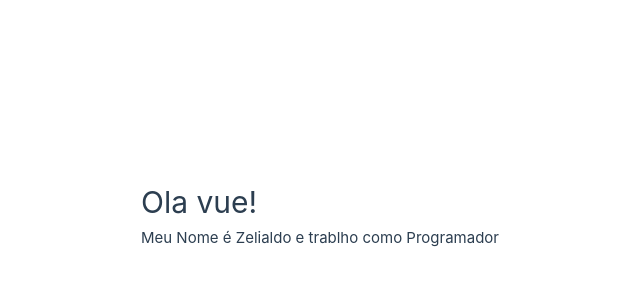
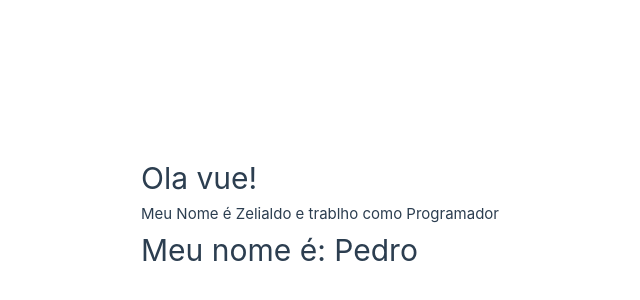
Before and after one commit to zelialdo/curso_vue3, a Vue app in the folder vue-project/: page / in a window 1280 px wide. Shown: the part 186-486 px from the top of the page, without its empty margins (141-781 px from the left). Built offline with nearby package versions, Linux system fonts and the light colour scheme.

Commit message:
life Cycle

```diff
--- a/vue-project/src/App.vue
+++ b/vue-project/src/App.vue
@@ -1,14 +1,19 @@
 <template>
- <PrimeiroComponente />
+  <div>
+    <PrimeiroComponente />
+    <LifeCycle/>
+  </div>
 </template>
 
 <script>
   import PrimeiroComponente from './components/icons/PrimeiroComponente.vue'
+  import LifeCycle from './components/icons/LifeCycle.vue'
 
 export default {
   name: 'App',
   components: {
-    PrimeiroComponente
+    PrimeiroComponente,
+    LifeCycle
   }
 }
 </script>
--- /dev/null
+++ b/vue-project/src/components/icons/LifeCycle.vue
@@ -0,0 +1,26 @@
+<template>
+  <h1>
+    Meu nome é: {{ nome }}
+  </h1>
+</template>
+
+<script>
+export default {
+  name: 'LifeCycle',
+  data(){
+    return{
+      nome: 'Ainda não sei'
+    }
+  },
+  created() {
+    setTimeout(() => {
+      this.nome = "Zé"
+    }, 1000);
+  },
+  mounted() {
+    setTimeout(() => {
+      this.nome = "Pedro"
+    }, 2000);
+  }
+}
+</script>
```
Also changed, not shown: vue-project/src/components/icons/IconCommunity.vue (deleted, +0 -7 lines), vue-project/src/components/icons/IconDocumentation.vue (deleted, +0 -7 lines), vue-project/src/components/icons/IconEcosystem.vue (deleted, +0 -7 lines), vue-project/src/components/icons/IconSupport.vue (deleted, +0 -7 lines), vue-project/src/components/icons/IconTooling.vue (deleted, +0 -19 lines).
